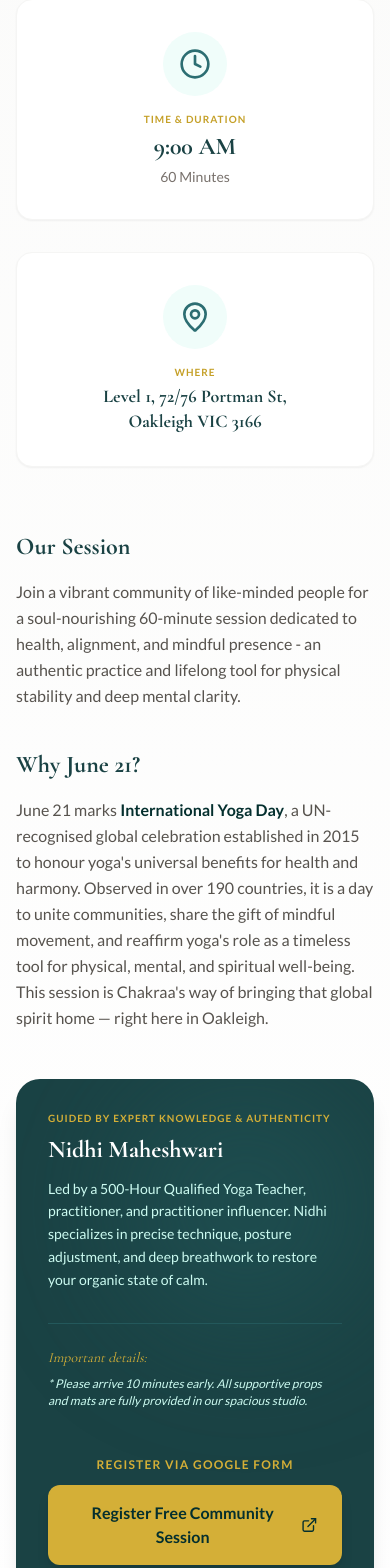
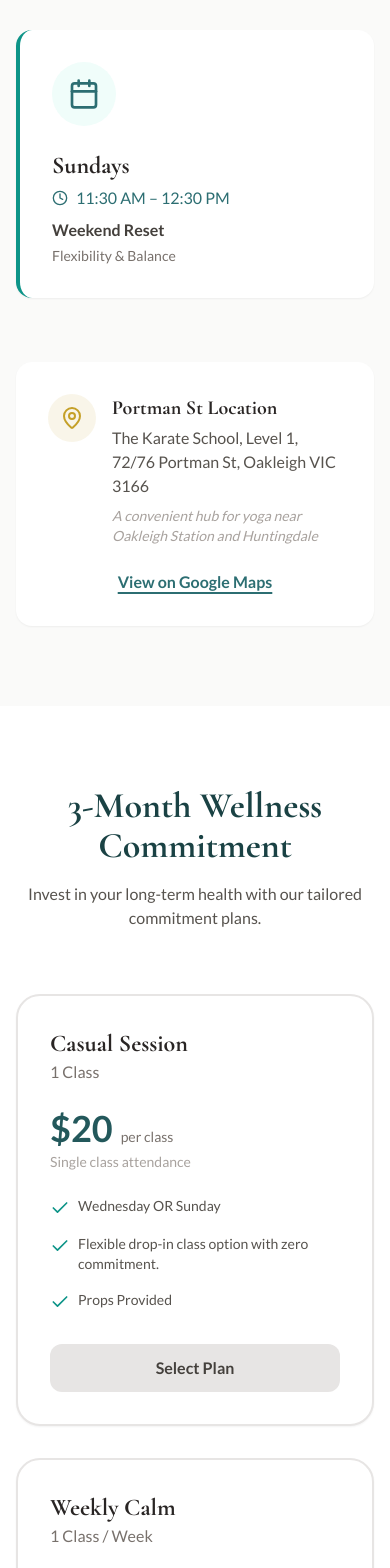
Before and after one commit to manishbaheti/Yoga-Studio-Landing-page, a React (Vite) app: page / in a window 390 px wide. Shown: the part 3840-5408 px from the top of the page. Built offline with nearby package versions, Linux system fonts and the light colour scheme.

Commit message:
feat: remove Yoga Day event and update schedule
- Removed Yoga Day component and navigation link
- Updated Sunday class time in constants

```diff
--- a/App.tsx
+++ b/App.tsx
@@ -2,7 +2,6 @@ import React from 'react';
 import Navbar from './components/Navbar';
 import Hero from './components/Hero';
 import ProblemSolution from './components/ProblemSolution';
-import YogaDay from './components/YogaDay';
 import Schedule from './components/Schedule';
 import Pricing from './components/Pricing';
 import About from './components/About';
@@ -15,7 +14,6 @@ function App() {
       <main>
         <Hero />
         <ProblemSolution />
-        <YogaDay />
         <Schedule />
         <Pricing />
         <About />
--- a/components/Navbar.tsx
+++ b/components/Navbar.tsx
@@ -36,11 +36,7 @@ const Navbar: React.FC = () => {
               <a
                 key={item.name}
                 href={item.href}
-                className={`text-sm font-medium transition-colors ${
-                  item.href === '#yogaday'
-                    ? 'text-gold-500 font-semibold hover:text-gold-400'
-                    : `hover:text-gold-500 ${isScrolled ? 'text-stone-600' : 'text-stone-800'}`
-                }`}
+                className={`text-sm font-medium transition-colors hover:text-gold-500 ${isScrolled ? 'text-stone-600' : 'text-stone-800'}`}
               >
                 {item.name}
               </a>
@@ -73,11 +69,7 @@ const Navbar: React.FC = () => {
                 key={item.name}
                 href={item.href}
                 onClick={() => setIsOpen(false)}
-                className={`block px-3 py-2 rounded-md text-base font-medium ${
-                  item.href === '#yogaday'
-                    ? 'text-gold-500 font-semibold hover:text-gold-400 hover:bg-stone-50'
-                    : 'text-stone-700 hover:text-teal-700 hover:bg-stone-50'
-                }`}
+                className="block px-3 py-2 rounded-md text-base font-medium text-stone-700 hover:text-teal-700 hover:bg-stone-50"
               >
                 {item.name}
               </a>
--- a/components/YogaDay.tsx
+++ /dev/null
@@ -1,127 +0,0 @@
-import React from 'react';
-import { Calendar, Clock, MapPin, Sparkles, Heart, ArrowRight, ExternalLink } from 'lucide-react';
-import { BRAND } from '../constants';
-
-const YogaDay: React.FC = () => {
-  const googleFormUrl = "https://bit.ly/4xi3rWT";
-
-  return (
-    <section id="yogaday" className="py-24 bg-gradient-to-b from-stone-50 to-white overflow-hidden scroll-mt-16">
-      <div className="max-w-7xl mx-auto px-4 sm:px-6 lg:px-8">
-
-        {/* Banner/Header */}
-        <div className="text-center max-w-3xl mx-auto mb-16">
-          <div className="inline-flex items-center space-x-2 px-4 py-1.5 bg-gold-400 text-white rounded-full mb-4 shadow-sm animate-pulse">
-            <Sparkles size={16} />
-            <span className="font-bold tracking-widest uppercase text-xs">Free Community Session</span>
-            <Sparkles size={16} />
-          </div>
-          <h2 className="font-serif text-4xl md:text-5xl lg:text-6xl font-bold text-teal-900 leading-tight mb-4">
-            Celebrate International Yoga Day
-          </h2>
-          <p className="font-serif text-2xl text-gold-500 font-semibold tracking-wide">
-            FIND YOUR INNER PEACE
-          </p>
-          <div className="w-24 h-0.5 bg-gold-400 mx-auto mt-6"></div>
-        </div>
-
-        {/* Info Grid (When, Time, Where) */}
-        <div className="grid md:grid-cols-3 gap-8 max-w-5xl mx-auto mb-16">
-
-          {/* Card: When */}
-          <div className="bg-white p-8 rounded-2xl shadow-sm border border-stone-100 flex flex-col items-center text-center group hover:shadow-md transition-all">
-            <div className="bg-teal-50 p-4 rounded-full text-teal-700 group-hover:bg-teal-100 transition-colors mb-4">
-              <Calendar className="w-8 h-8" />
-            </div>
-            <span className="text-[10px] font-bold text-gold-500 uppercase tracking-widest mb-1">When</span>
-            <h3 className="font-serif text-2xl font-bold text-teal-900">Sunday 21 June</h3>
-          </div>
-
-          {/* Card: Time */}
-          <div className="bg-white p-8 rounded-2xl shadow-sm border border-stone-100 flex flex-col items-center text-center group hover:shadow-md transition-all">
-            <div className="bg-teal-50 p-4 rounded-full text-teal-700 group-hover:bg-teal-100 transition-colors mb-4">
-              <Clock className="w-8 h-8" />
-            </div>
-            <span className="text-[10px] font-bold text-gold-500 uppercase tracking-widest mb-1">Time & Duration</span>
-            <h3 className="font-serif text-2xl font-bold text-teal-900">9:00 AM</h3>
-            <span className="text-stone-500 text-sm mt-1 font-medium">60 Minutes</span>
-          </div>
-
-          {/* Card: Where */}
-          <div className="bg-white p-8 rounded-2xl shadow-sm border border-stone-100 flex flex-col items-center text-center group hover:shadow-md transition-all">
-            <div className="bg-teal-50 p-4 rounded-full text-teal-700 group-hover:bg-teal-100 transition-colors mb-4">
-              <MapPin className="w-8 h-8" />
-            </div>
-            <span className="text-[10px] font-bold text-gold-500 uppercase tracking-widest mb-1">Where</span>
-            <h3 className="font-serif text-lg font-bold text-teal-900 leading-snug">
-              Level 1, 72/76 Portman St,<br/>
-              Oakleigh VIC 3166
-            </h3>
-          </div>
-
-        </div>
-
-        {/* Main Content Layout */}
-        <div className="grid lg:grid-cols-12 gap-12 lg:gap-16 items-center max-w-6xl mx-auto">
-
-          {/* Left Column: Event Description & Meaning */}
-          <div className="lg:col-span-7 space-y-10">
-            <div>
-              <h3 className="font-serif text-2xl md:text-3xl font-bold text-teal-900 mb-4">Our Session</h3>
-              <p className="text-stone-600 leading-relaxed text-base md:text-lg">
-                Join a vibrant community of like-minded people for a soul-nourishing 60-minute session dedicated to health, alignment, and mindful presence - an authentic practice and lifelong tool for physical stability and deep mental clarity.
-              </p>
-            </div>
-
-            <div>
-              <h3 className="font-serif text-2xl md:text-3xl font-bold text-teal-900 mb-4">Why June 21?</h3>
-              <p className="text-stone-600 leading-relaxed text-base md:text-lg">
-                June 21 marks <strong className="font-semibold text-teal-950">International Yoga Day</strong>, a UN-recognised global celebration established in 2015 to honour yoga's universal benefits for health and harmony. Observed in over 190 countries, it is a day to unite communities, share the gift of mindful movement, and reaffirm yoga's role as a timeless tool for physical, mental, and spiritual well-being. This session is Chakraa's way of bringing that global spirit home — right here in Oakleigh.
-              </p>
-            </div>
-          </div>
-
-          {/* Right Column: Expert Guidance & Google Form CTA */}
-          <div className="lg:col-span-5 bg-teal-900 text-white p-8 md:p-10 rounded-3xl shadow-xl flex flex-col justify-between h-full relative overflow-hidden">
-            <div className="absolute top-0 right-0 -transtone-y-12 transtone-x-12 w-64 h-64 bg-teal-800/50 rounded-full blur-3xl"></div>
-
-            <div className="relative z-10 space-y-8">
-              <div>
-                <span className="text-[10px] font-bold text-gold-400 uppercase tracking-widest block mb-2">Guided by Expert Knowledge & Authenticity</span>
-                <h4 className="text-2xl font-serif font-bold text-white mb-3">Nidhi Maheshwari</h4>
-                <p className="text-teal-100 text-sm leading-relaxed">
-                  Led by a 500-Hour Qualified Yoga Teacher, practitioner, and practitioner influencer. Nidhi specializes in precise technique, posture adjustment, and deep breathwork to restore your organic state of calm.
-                </p>
-              </div>
-
-              <div className="border-t border-teal-800 pt-6">
-                <span className="text-gold-400 font-serif italic text-sm block mb-2">Important details:</span>
-                <p className="text-xs text-teal-100 italic leading-snug">
-                  * Please arrive 10 minutes early. All supportive props and mats are fully provided in our spacious studio.
-                </p>
-              </div>
-
-              <div className="pt-4">
-                <span className="block text-center text-xs font-bold uppercase tracking-widest text-gold-400 mb-3">Register Via Google Form</span>
-                <a
-                  href={googleFormUrl}
-                  target="_blank"
-                  rel="noopener noreferrer"
-                  className="w-full inline-flex items-center justify-center px-6 py-4 bg-gold-400 hover:bg-gold-500 text-teal-950 font-bold rounded-xl transition-all shadow-lg hover:shadow-xl transform hover:-translate-y-0.5 group text-center"
-                >
-                  <span>Register Free Community Session</span>
-                  <ExternalLink size={18} className="ml-2 group-hover:translate-x-1 transition-transform" />
-                </a>
-              </div>
-            </div>
-
-          </div>
-
-        </div>
-
-      </div>
-    </section>
-  );
-};
-
-export default YogaDay;
--- a/constants.ts
+++ b/constants.ts
@@ -10,7 +10,6 @@ export const BRAND = {
 };
 
 export const NAVIGATION = [
-  { name: 'International Yoga Day Event', href: '#yogaday' },
   { name: 'Schedule', href: '#schedule' },
   { name: 'Pricing', href: '#pricing' },
   { name: 'About Nidhi', href: '#about' },
@@ -60,7 +59,7 @@ export const SCHEDULE = [
   },
   {
     day: "Sunday",
-    time: "9:00 AM – 10:00 AM",
+    time: "11:30 AM – 12:30 PM",
     name: "Weekend Reset",
     focus: "Flexibility & Balance",
     icon: Calendar
```
Also changed, not shown: 1 other file (tests, documents, lock files or other folders).
